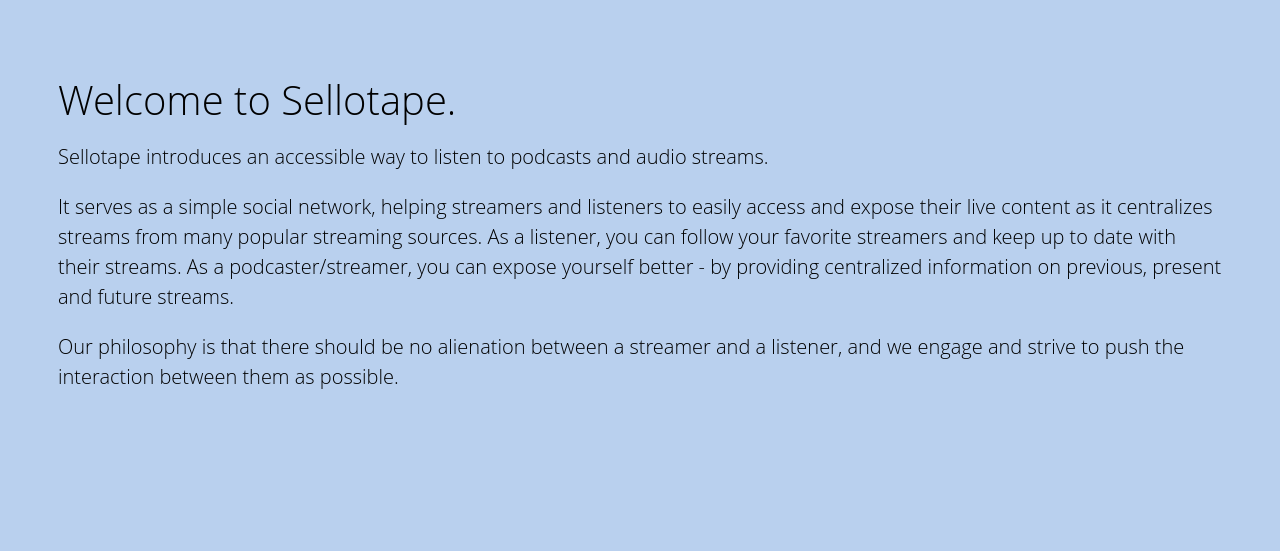
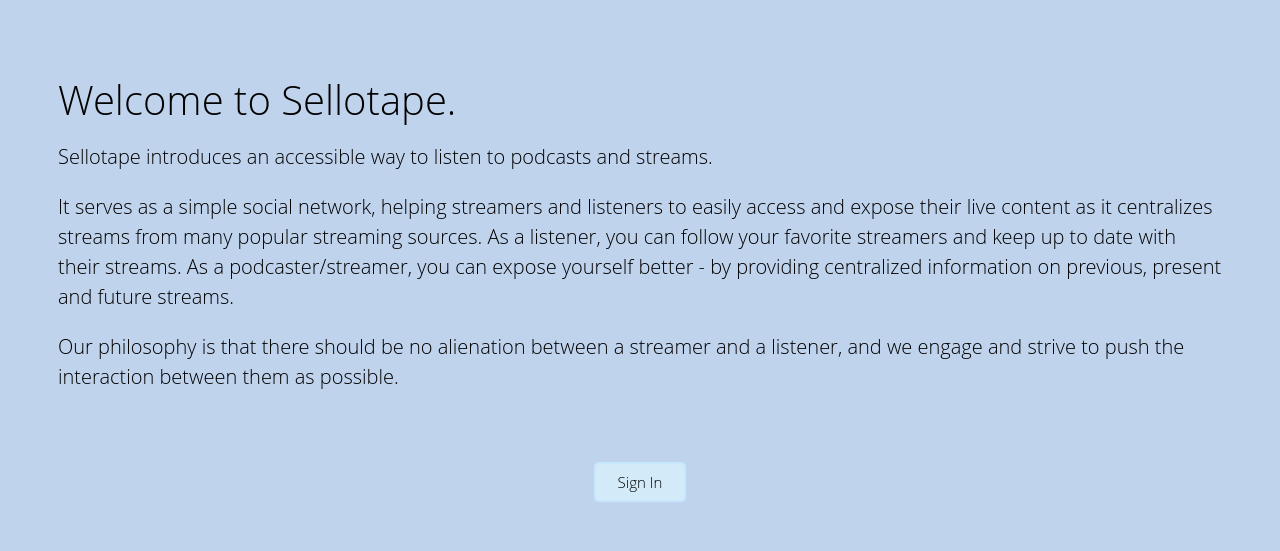
Before and after one commit to redhat-beyond/sellotape, a Django app: template sellotape/sellotape_dj/main_app/templates/sellotape/index.html in a window 1280 px wide. Shown: the top 551 px of the page. Run offline with Django 3.2, Linux system fonts and the light colour scheme; the template is opened without the code that fills it, so the values that code supplies are empty.

Commit message:
Added sign-in button and custom css.

```diff
--- a/sellotape/sellotape_dj/main_app/static/sellotape/style.css
+++ b/sellotape/sellotape_dj/main_app/static/sellotape/style.css
@@ -1,6 +1,6 @@
 body {
     font-family: 'Open Sans', sans-serif;
-    background-color: #b9d0ee;
+    background-color: #c0d3ec;
     font-weight: 300;
     padding: 50px;
 }
@@ -13,3 +13,19 @@
     line-height: 150%;
     font-size: 20px;
 }
+
+.center {
+    text-align: center;
+}
+
+.sign-in {
+    color: black;
+    margin-top: 50px;
+    font-size: 15px;
+    border-radius: 5px;
+    padding: 3px 22px;
+    border: 2px solid #c7e7fd;
+    background-color: #d3eaf8;
+    display: inline-block;
+    text-decoration: none;
+}
--- a/sellotape/sellotape_dj/main_app/templates/sellotape/index.html
+++ b/sellotape/sellotape_dj/main_app/templates/sellotape/index.html
@@ -4,7 +4,7 @@
     <div class="landing">
         <h1>Welcome to Sellotape.</h1>
         <p>
-            Sellotape introduces an accessible way to listen to podcasts and audio streams.
+            Sellotape introduces an accessible way to listen to podcasts and streams.
         </p>
         <p>
             It serves as a simple social network, helping streamers and listeners to easily access and expose
@@ -17,5 +17,9 @@
             Our philosophy is that there should be no alienation between a streamer and a listener,
             and we engage and strive to push the interaction between them as possible.
         </p>
+
+        <div class="center">
+            <a class="sign-in" href="/">Sign In</a>
+        </div>
     </div>
 {% endblock %}
```
